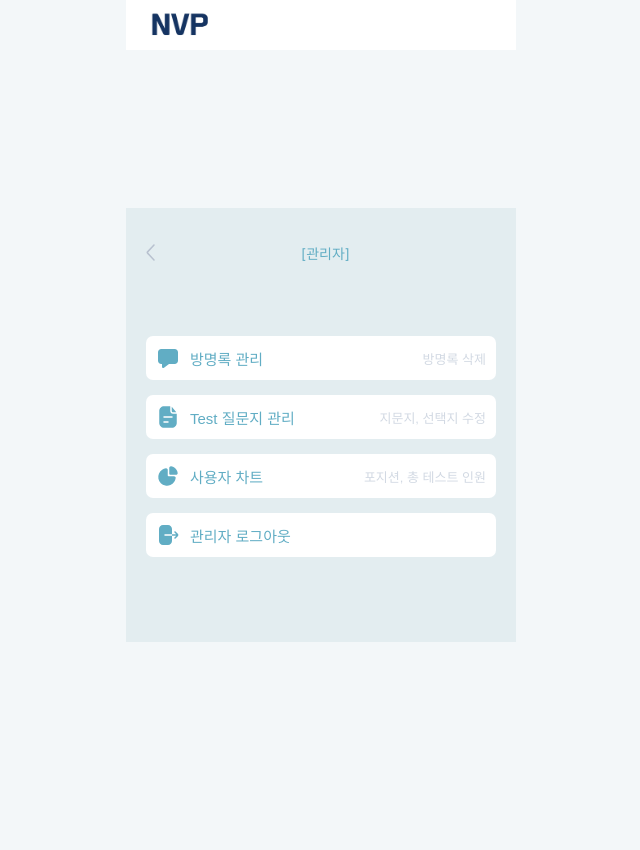
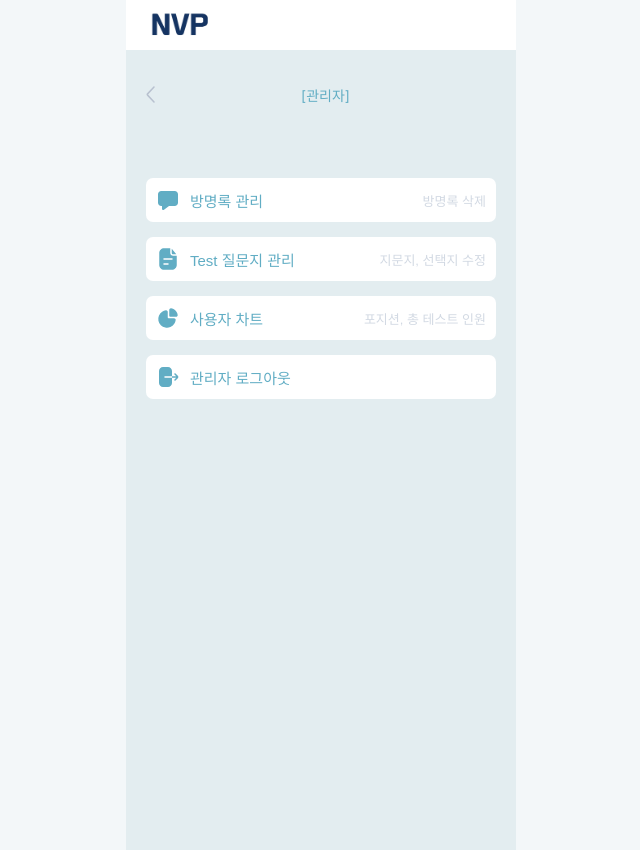
Before and after one commit to heesuuuu/nvp-test, a Next.js app: page /admin in a window 1280 px wide. Shown: the whole page, without its empty margins (319-959 px from the left). Before the commit the page ends 800 px from the top, so only its background shows below. Built offline with nearby package versions, Linux system fonts and the light colour scheme.

Commit message:
[style] height값 재조정

```diff
--- a/src/app/layout.js
+++ b/src/app/layout.js
@@ -37,7 +37,7 @@ export default function RootLayout({ children }) {
           margin: "0",
           padding: "0",
           backgroundColor: "var(--background-out)",
-
+          // minHeight: "100vh"
         }}
       >
         <div className="layout-wrapper">
@@ -47,6 +47,7 @@ export default function RootLayout({ children }) {
               backgroundColor: "var(--background)",
               width: "100%",
               height: "100%",
+              minHeight:"100vh",
               position: "relative"
             }}>
               {children}
```
